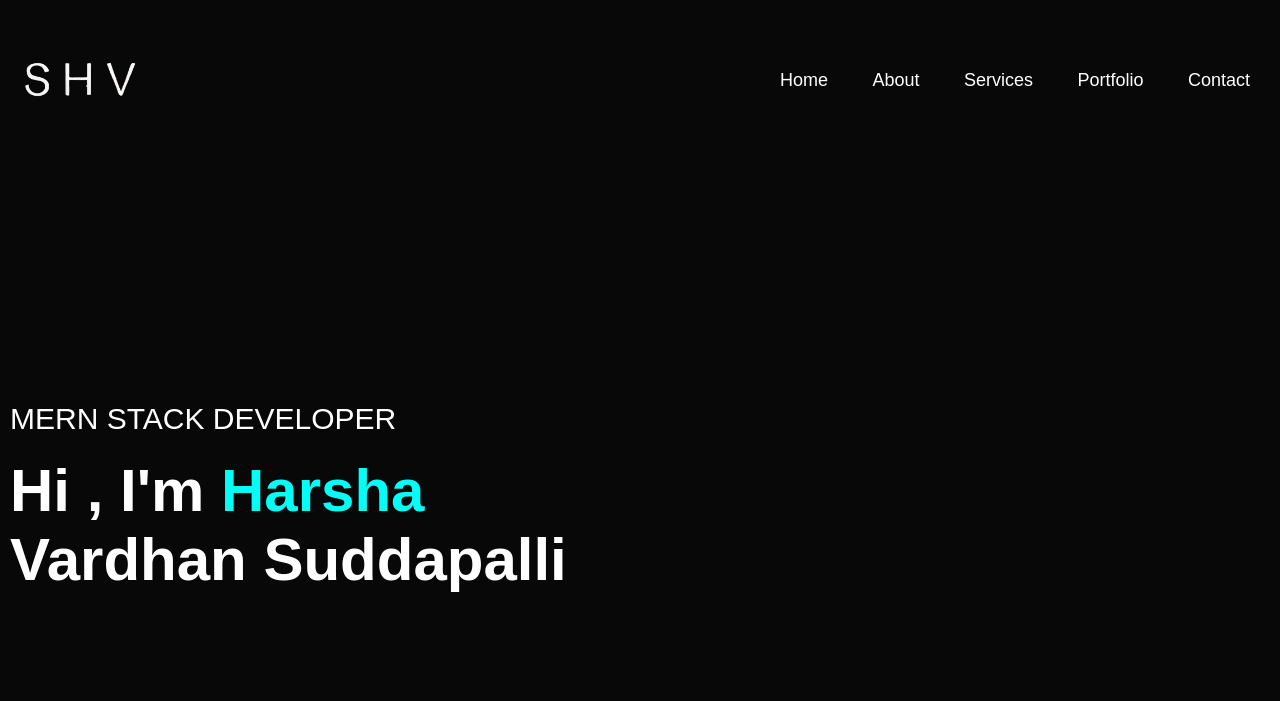
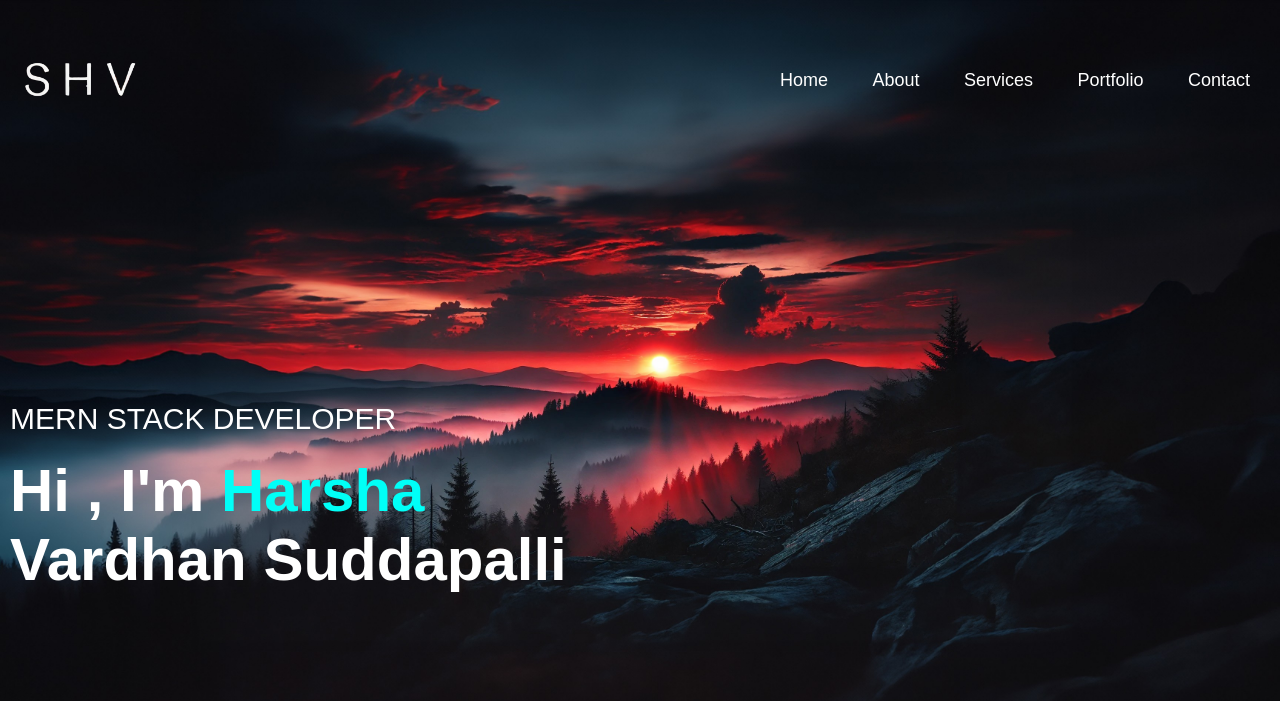
Before and after one commit to harshavardhansuddapalli/personal-portfolio, a plain HTML site: page index.html in a window 1280 px wide. Shown: the top 701 px of the page. Drawn offline with Linux system fonts and the light colour scheme; the site is published under a folder, as on GitHub Pages, so addresses that start at the root find nothing.

Commit message:
Fix background image issue

```diff
--- a/style.css
+++ b/style.css
@@ -12,14 +12,14 @@ body{
     background: #080808 ;
     color: #fff;
 }
-
 #header{
     width: 100%;
     height: 100vh;
-    background-image: url(/images/background-image.jpg) ;
+    background-image: url('images/background-image.jpg');
     background-size:  cover;
     background-position: center;
 }
+
 .container{
     padding: 10px 10px;
 }
```
Also changed, not shown: 2 other files.
